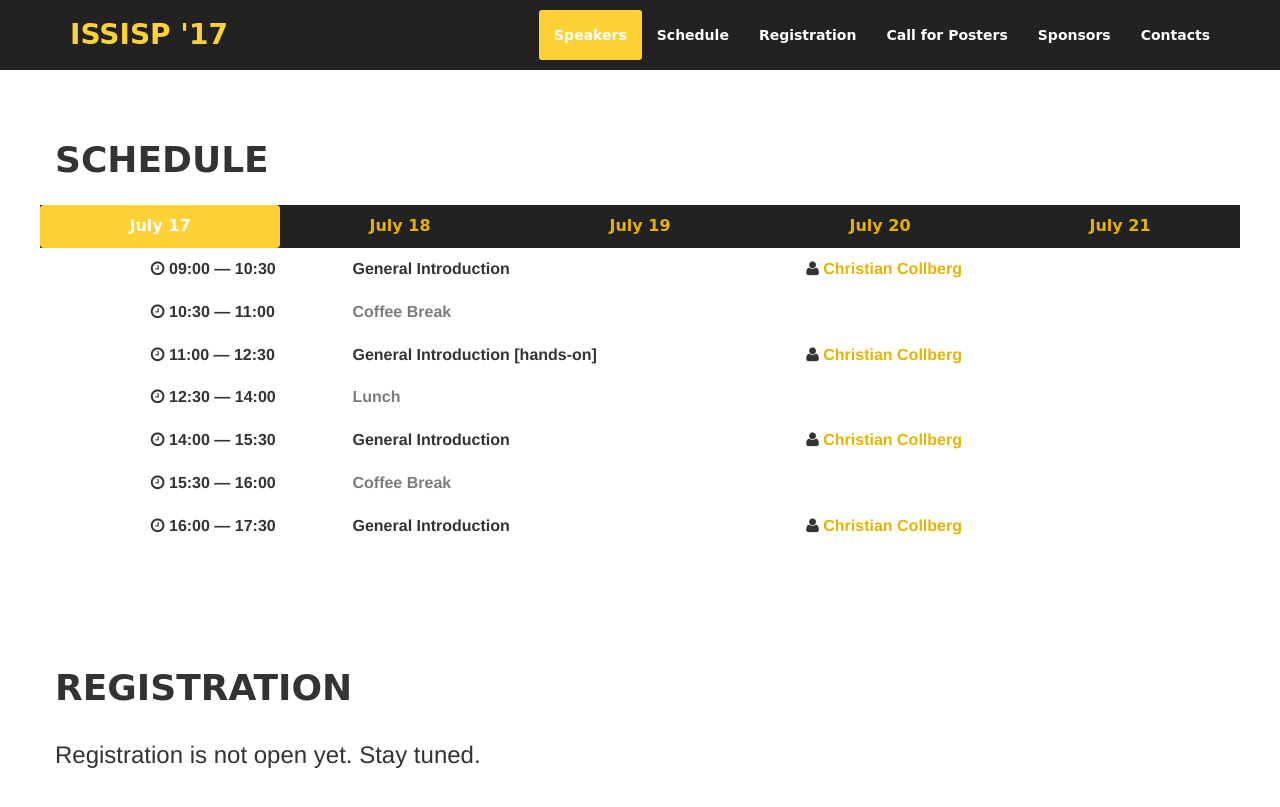
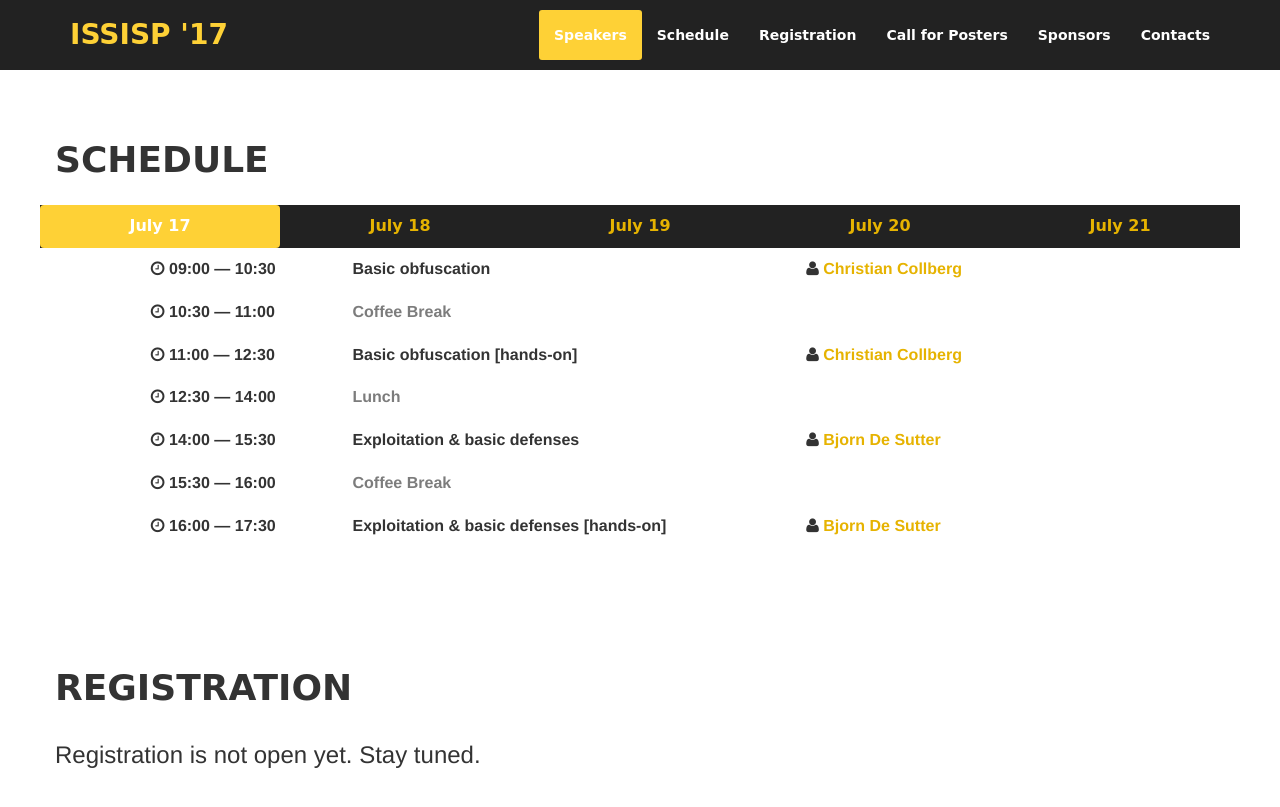
Before and after one commit to issisp2017/issisp2017.github.io, a Jekyll site: the page built from index.md, in a window 1280 px wide and 900 px high, scrolled down 1898 px. Shown: the top 807 px of the window. Built offline with Jekyll 4.4.1, drawn with Linux system fonts in a browser that asks for light colours.

```diff
--- a/_data/courses.yml
+++ b/_data/courses.yml
@@ -1,11 +1,15 @@
 ---
 intro:
   teacher: collberg
-  title: "General Introduction"
+  title: "Basic obfuscation"
 
 waterfinger:
   teacher: collberg
   title: "Watermarking & Fingerprinting"
+
+basicexploit:
+  teacher: desutter
+  title: "Exploitation & basic defenses"
 
 pfm:
   teacher: bardin
@@ -13,11 +17,11 @@ pfm:
 
 giacobazzi1:
   teacher: giacobazzi
-  title: "Code Attacks"
+  title: "Foundations of obfuscation"
 
 giacobazzi2:
   teacher: giacobazzi
-  title: "Code Attacks"
+  title: "Obfuscation & static semantic analyses"
 
 malware:
   teacher: lakhotia
@@ -25,7 +29,7 @@ malware:
 
 desutter1:
   teacher: desutter
-  title: "Protection Evaluation"
+  title: "Anti-deobfuscation Techniques"
 
 desutter2:
   teacher: desutter
@@ -33,7 +37,7 @@ desutter2:
 
 dynprot:
   teacher: davidson
-  title: "Dynamic Protection"
+  title: "Advanced Software Protection"
 
 techx:
   teacher: davidson
@@ -41,12 +45,11 @@ techx:
 
 side_channel:
   teacher: courousse
-  title: "Side Channel Attacks"
-
+  title: "Side-channel Attacks"
 
 fault_injection:
   teacher: lanet
-  title: "Fault injection"
+  title: "Fault Injection"
 
 panel:
   teacher: gu
```
Also changed, not shown: _data/schedule.yml (+4 -3 lines).
